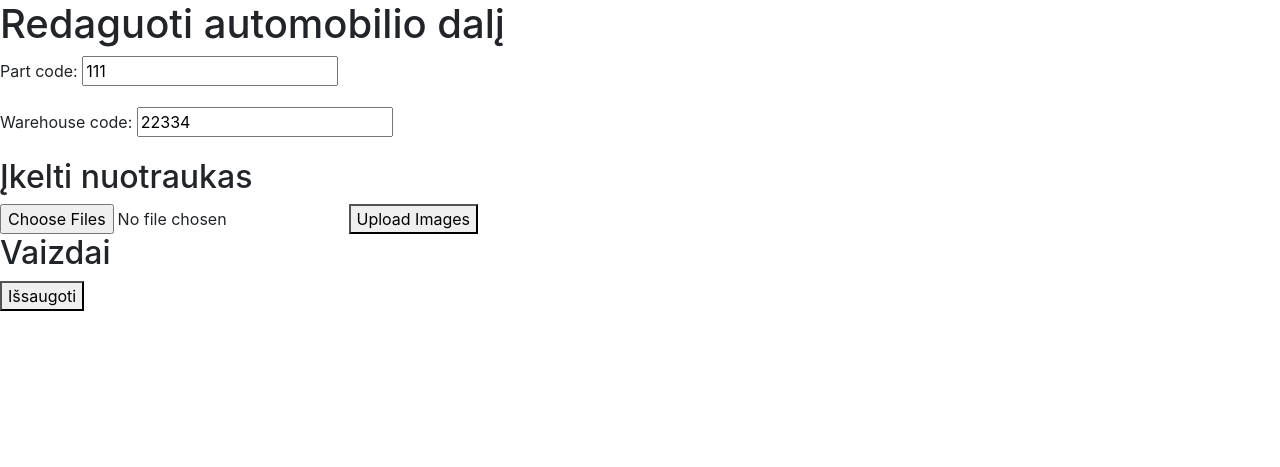
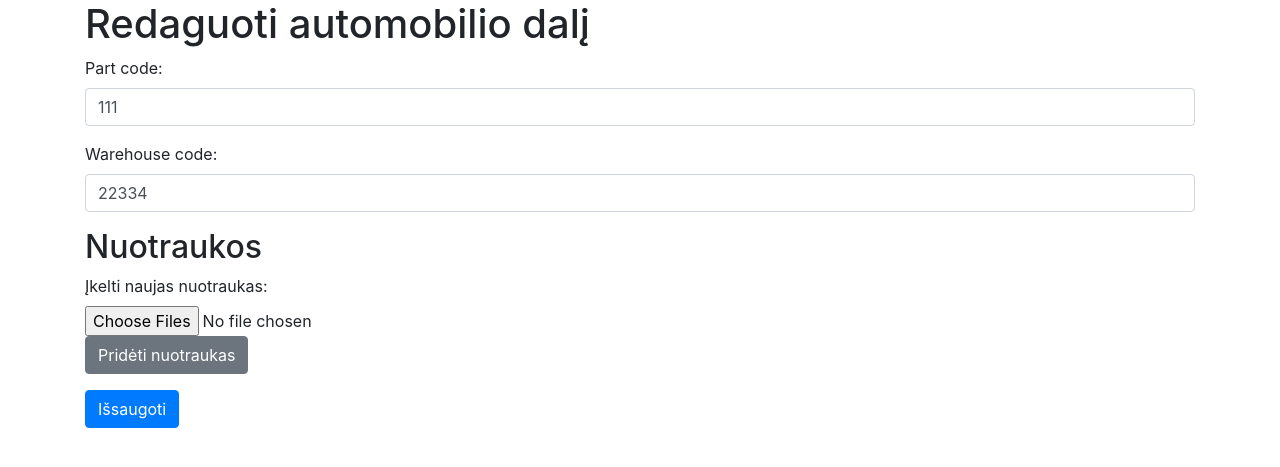
Before and after one commit to publijus/image, a Django app: page /edit/5/ in a window 1280 px wide. Shown: the top 467 px of the page. Run offline with Django 3.2, Linux system fonts and the light colour scheme; data comes from the database, SQL or seed files in the repository; both versions use the stored data as it was after the commit; some libraries are stand-ins or nearby versions.

Commit message:
Pries modalo tvarkymus

```diff
--- a/car_parts_manager/settings.py
+++ b/car_parts_manager/settings.py
@@ -39,6 +39,7 @@ INSTALLED_APPS = [
     'django.contrib.staticfiles',
     'debug_toolbar',
     'parts',
+    'widget_tweaks',
     # 'django_cleanup.apps.CleanupConfig',  # Automatically delete old files
 ]
 
--- a/parts/forms.py
+++ b/parts/forms.py
@@ -7,10 +7,14 @@ class CarPartForm(forms.ModelForm):
         model = CarPart
         fields = ['part_code', 'warehouse_code']
 
+
 class CarPartImageForm(forms.ModelForm):
     class Meta:
         model = CarPartImage
-        fields = ['image', 'order']
+        fields = ['order']
+        widgets = {
+            'order': forms.HiddenInput(),
+        }
 
 CarPartImageFormSet = inlineformset_factory(
     CarPart, CarPartImage, form=CarPartImageForm,
--- a/parts/templates/parts/car_part_edit.html
+++ b/parts/templates/parts/car_part_edit.html
@@ -3,53 +3,25 @@
 <head>
     <title>Edit Car Part</title>
     {% load static %}
+    {% load widget_tweaks %}
     <link rel="stylesheet" href="https://cdnjs.cloudflare.com/ajax/libs/font-awesome/5.15.3/css/all.min.css">
     <link rel="stylesheet" href="https://stackpath.bootstrapcdn.com/bootstrap/4.5.2/css/bootstrap.min.css">
-    <style>
-        .image-container {
-            display: flex;
-            flex-wrap: wrap;
-        }
-        .image-item {
-            position: relative;
-            margin: 10px;
-            cursor: move;
-        }
-        .image-item img {
-            max-width: 150px;
-            max-height: 150px;
-        }
-        .image-item .actions {
-            position: absolute;
-            top: 5px;
-            right: 5px;
-            display: flex;
-            gap: 5px;
-        }
-        .image-item .actions i {
-            cursor: pointer;
-        }
-        .order-id {
-            position: absolute;
-            top: 5px;
-            left: 5px;
-            background-color: rgba(255, 255, 255, 0.7);
-            padding: 2px 5px;
-            border-radius: 3px;
-        }
-    </style>
+    <link rel="stylesheet" href="https://cdnjs.cloudflare.com/ajax/libs/cropperjs/1.5.12/cropper.min.css">
+    <link rel="stylesheet" href="{% static 'css/styles.css' %}">
 </head>
 <body>
+    <div class="container">
         <h1>Redaguoti automobilio dalį</h1>
         <form method="post" enctype="multipart/form-data" id="car-part-form">
             {% csrf_token %}
-        {{ form.as_p }}
+            {% for field in form %}
+                <div class="form-group">
+                    {{ field.label_tag }}
+                    {% render_field field class="form-control" %}
+                </div>
+            {% endfor %}
 
-        <h2>Įkelti nuotraukas</h2>
-        <input type="file" name="new_images" multiple>
-        <button type="submit">Upload Images</button>
-
-        <h2>Vaizdai</h2>
+            <h2>Nuotraukos</h2>
             <div id="image-list" class="image-container">
                 {{ formset.management_form }}
                 {% for form in formset %}
@@ -61,45 +33,47 @@
                         {% endif %}
                         <div class="order-id">{{ form.instance.order }}</div>
                         <div class="actions">
-                        {% if form.instance.has_image %}
-                            <i class="fas fa-edit" onclick="openModal('{{ form.instance.id }}', '{{ form.instance.image.url }}')"></i>
-                        {% else %}
-                            <i class="fas fa-edit" onclick="alert('Nėra vaizdo redagavimui')"></i>
-                        {% endif %}
-                        <i class="fas fa-trash" onclick="deleteImage('{{ form.instance.id }}')"></i>
+                            <i class="fas fa-edit edit-image"></i>
+                            <i class="fas fa-trash delete-image"></i>
                         </div>
-                    {{ form.id }}
-                    {{ form.DELETE }}
+                        {% for field in form %}
+                            {% render_field field %}
+                        {% endfor %}
                     </div>
                 {% endfor %}
             </div>
-        <button type="submit">Išsaugoti</button>
+
+            <div class="form-group">
+                <label for="new_images">Įkelti naujas nuotraukas:</label>
+                <input type="file" name="new_images" id="new_images" multiple class="form-control-file">
+                <button type="button" class="btn btn-secondary" id="addImages">Pridėti nuotraukas</button>
+            </div>
+
+            <button type="submit" class="btn btn-primary">Išsaugoti</button>
         </form>
+    </div>
 
-    <!-- Modal -->
-    <div class="modal fade" id="editImageModal" tabindex="-1" role="dialog" aria-labelledby="editImageModalLabel" aria-hidden="true">
+    <!-- Modal for image editing -->
+    <div class="modal fade" id="imageEditModal" tabindex="-1" role="dialog" aria-labelledby="imageEditModalLabel" aria-hidden="true">
         <div class="modal-dialog modal-lg" role="document">
             <div class="modal-content">
                 <div class="modal-header">
-                    <h5 class="modal-title" id="editImageModalLabel">Edit Image</h5>
+                    <h5 class="modal-title" id="imageEditModalLabel">Redaguoti nuotrauką</h5>
                     <button type="button" class="close" data-dismiss="modal" aria-label="Close">
                         <span aria-hidden="true">&times;</span>
                     </button>
                 </div>
                 <div class="modal-body">
-                    <div class="image-container">
-                        <img id="modalImage" :src="currentImageUrl" alt="Image" class="img-fluid">
-                    </div>
-                    <div class="actions mt-3">
-                        <button class="btn btn-primary" @click="rotateImage('left')">Rotate Left</button>
-                        <button class="btn btn-primary" @click="rotateImage('right')">Rotate Right</button>
-                        <button class="btn btn-primary" @click="adjustImage">Brightness/Contrast</button>
-                        <button class="btn btn-primary" @click="cropImage">Crop</button>
-                        <button class="btn btn-primary" @click="annotateImage">Annotate</button>
+                    <div id="image-editor"></div>
+                    <div class="btn-group mt-3" role="group">
+                        <button type="button" class="btn btn-secondary" id="rotateLeft">Pasukti kairėn</button>
+                        <button type="button" class="btn btn-secondary" id="rotateRight">Pasukti dešinėn</button>
+                        <button type="button" class="btn btn-secondary" id="crop">Apkarpyti</button>
                     </div>
                 </div>
                 <div class="modal-footer">
-                    <button type="button" class="btn btn-secondary" data-dismiss="modal">Close</button>
+                    <button type="button" class="btn btn-secondary" data-dismiss="modal">Uždaryti</button>
+                    <button type="button" class="btn btn-primary" id="saveImage">Išsaugoti pakeitimus</button>
                 </div>
             </div>
         </div>
@@ -109,59 +83,7 @@
     <script src="https://cdn.jsdelivr.net/npm/@popperjs/core@2.5.4/dist/umd/popper.min.js"></script>
     <script src="https://stackpath.bootstrapcdn.com/bootstrap/4.5.2/js/bootstrap.min.js"></script>
     <script src="https://cdnjs.cloudflare.com/ajax/libs/Sortable/1.14.0/Sortable.min.js"></script>
-    <script>
-        new Sortable(document.getElementById('image-list'), {
-            animation: 150,
-            ghostClass: 'blue-background-class',
-            onEnd: function (evt) {
-                let imageIds = Array.from(evt.to.children)
-                    .map(item => item.dataset.id)
-                    .filter(id => id && id.trim() !== '');  // Filtruojame tuščius arba neapibrėžtus ID
-                $.ajax({
-                    url: '{% url "update_image_order" %}',
-                    method: 'POST',
-                    data: {
-                        'image_ids[]': imageIds,
-                        'csrfmiddlewaretoken': '{{ csrf_token }}'
-                    },
-                    success: function(response) {
-                        if (response.status === 'success') {
-                            location.reload();
-                        }
-                    }
-                });
-            }
-        });
-
-        $('#upload-form').on('submit', function(e) {
-            e.preventDefault();
-            let formData = new FormData(this);
-            $.ajax({
-                url: '{% url "upload_images" part.id %}',
-                method: 'POST',
-                data: formData,
-                processData: false,
-                contentType: false,
-                success: function(response) {
-                    if (response.status === 'success') {
-                        location.reload();
-                    }
-                }
-            });
-        });
-
-        function openModal(imageId, imageUrl) {
-            $('#editImageModal').modal('show');
-            // ... modal logic ...
-        }
-
-        function deleteImage(imageId) {
-            if (confirm('Ar tikrai norite ištrinti šį vaizdą?')) {
-                window.location.href = `{% url 'delete_image' image_id=0 %}`.replace('0', imageId);
-            }
-        }
-
-        // ... other JavaScript functions ...
-    </script>
+    <script src="https://cdnjs.cloudflare.com/ajax/libs/cropperjs/1.5.12/cropper.min.js"></script>
+    <script src="{% static 'js/car_part_edit.js' %}"></script>
 </body>
 </html>
--- a/parts/views.py
+++ b/parts/views.py
@@ -1,3 +1,5 @@
+import base64
+import json
 from django.shortcuts import render, get_object_or_404, redirect
 from django.http import JsonResponse
 from django.views.decorators.csrf import csrf_exempt
@@ -6,6 +8,7 @@ from .models import CarPart, CarPartImage
 from .forms import CarPartForm, CarPartImageFormSet
 from PIL import Image, ImageEnhance, ImageDraw, ImageFont
 import os
+from django.core.files.base import ContentFile  # Pridėkite šią eilutę
 
 def car_part_list(request):
     parts = CarPart.objects.all()
@@ -16,17 +19,35 @@ def car_part_edit(request, pk):
     if request.method == "POST":
         form = CarPartForm(request.POST, instance=part)
         formset = CarPartImageFormSet(request.POST, request.FILES, instance=part)
-        new_images = request.FILES.getlist('new_images')
 
         if form.is_valid() and formset.is_valid():
             form.save()
             formset.save()
 
-            for image in new_images:
-                new_image = CarPartImage.objects.create(car_part=part, image=image)
-                create_thumbnail(new_image)
+            # Apdorojame ištrintus paveikslėlius
+            deleted_images = request.POST.getlist('deleted_images[]')
+            CarPartImage.objects.filter(id__in=deleted_images).delete()
 
-            return redirect('car_part_edit', pk=pk)
+            # Apdorojame redaguotus paveikslėlius
+            edited_images = json.loads(request.POST.get('edited_images', '[]'))
+            for img_data in edited_images:
+                image = CarPartImage.objects.get(id=img_data['id'])
+                # Išsaugome naują paveikslėlio versiją
+                format, imgstr = img_data['data'].split(';base64,')
+                ext = format.split('/')[-1]
+                data = ContentFile(base64.b64decode(imgstr), name=f'image.{ext}')
+                image.image.save(f'edited_image_{image.id}.{ext}', data, save=True)
+
+            # Apdorojame pakeistą tvarką
+            image_order = json.loads(request.POST.get('image_order', '[]'))
+            for order_data in image_order:
+                image = CarPartImage.objects.get(id=order_data['id'])
+                image.order = order_data['order']
+                image.save()
+
+            return JsonResponse({'status': 'success'})
+        else:
+            return JsonResponse({'status': 'error', 'errors': form.errors})
     else:
         form = CarPartForm(instance=part)
         formset = CarPartImageFormSet(instance=part)
--- /dev/null
+++ b/static/js/car_part_edit.js
@@ -0,0 +1,101 @@
+document.addEventListener('DOMContentLoaded', function() {
+    // Sortable initialization
+    new Sortable(document.getElementById('image-list'), {
+        animation: 150,
+        ghostClass: 'blue-background-class',
+        onEnd: function (evt) {
+            updateImageOrder();
+        }
+    });
+
+    // Image editing
+    let currentImage;
+    let cropper;
+
+    $('.edit-image').on('click', function() {
+        const imageSrc = $(this).closest('.image-item').data('original-src'); // Gauti originalios nuotraukos URL iš duomenų atributo
+        $('#image-editor').css('background-image', 'url(' + imageSrc + ')'); // Nustatyti modalą su originalia nuotrauka
+        $('#imageEditModal').modal('show'); // Atidaryti modalą
+    });
+
+    $('#rotateLeft').on('click', function() {
+        cropper.rotate(-90);
+    });
+
+    $('#rotateRight').on('click', function() {
+        cropper.rotate(90);
+    });
+
+    $('#crop').on('click', function() {
+        let croppedCanvas = cropper.getCroppedCanvas();
+        currentImage.src = croppedCanvas.toDataURL();
+    });
+
+    $('#saveImage').on('click', function() {
+        let imageData = cropper.getCroppedCanvas().toDataURL();
+        // Here you would typically send this data to the server to save the changes
+        $('#imageEditModal').modal('hide');
+    });
+
+    // Delete image
+    $('.delete-image').on('click', function() {
+        if (confirm('Ar tikrai norite ištrinti šią nuotrauką?')) {
+            $(this).closest('.image-item').addClass('to-be-deleted');
+            $(this).closest('.image-item').hide(); // Paslepiame, bet nepašaliname iš DOM
+            updateImageOrder();
+        }
+    });
+
+    // Function to update image order
+    function updateImageOrder() {
+        $('.image-item').each(function(index) {
+            $(this).find('.order-id').text(index + 1);
+            $(this).find('input[name$="-order"]').val(index + 1);
+        });
+    }
+
+    $('#car-part-form').on('submit', function(e) {
+        e.preventDefault(); // Sustabdome įprastą formos pateikimą
+
+        // Surenkame visus pakeitimus
+        let formData = new FormData(this);
+
+        // Pridedame informaciją apie ištrintus paveikslėlius
+        $('.image-item.to-be-deleted').each(function() {
+            formData.append('deleted_images[]', $(this).data('id'));
+        });
+
+        // Pridedame informaciją apie redaguotus paveikslėlius
+        $('.image-item img[data-edited="true"]').each(function() {
+            formData.append('edited_images[]', JSON.stringify({
+                id: $(this).closest('.image-item').data('id'),
+                data: this.src
+            }));
+        });
+
+        // Pridedame informaciją apie pakeistą tvarką
+        $('.image-item').each(function(index) {
+            formData.append('image_order[]', JSON.stringify({
+                id: $(this).data('id'),
+                order: index + 1
+            }));
+        });
+
+        // Siunčiame visus pakeitimus į serverį
+        $.ajax({
+            url: $(this).attr('action'),
+            method: 'POST',
+            data: formData,
+            processData: false,
+            contentType: false,
+            success: function(response) {
+                if (response.status === 'success') {
+                    alert('Pakeitimai sėkmingai išsaugoti');
+                    window.location.reload(); // Perkrauname puslapį, kad atnaujintume vaizdą
+                } else {
+                    alert('Įvyko klaida išsaugant pakeitimus');
+                }
+            }
+        });
+    });
+});
```
Also changed, not shown: static/css/styles.css (added, +36 -0 lines), db.sqlite3, 1 other file. Lines whose indentation alone changed are shown as unchanged.
